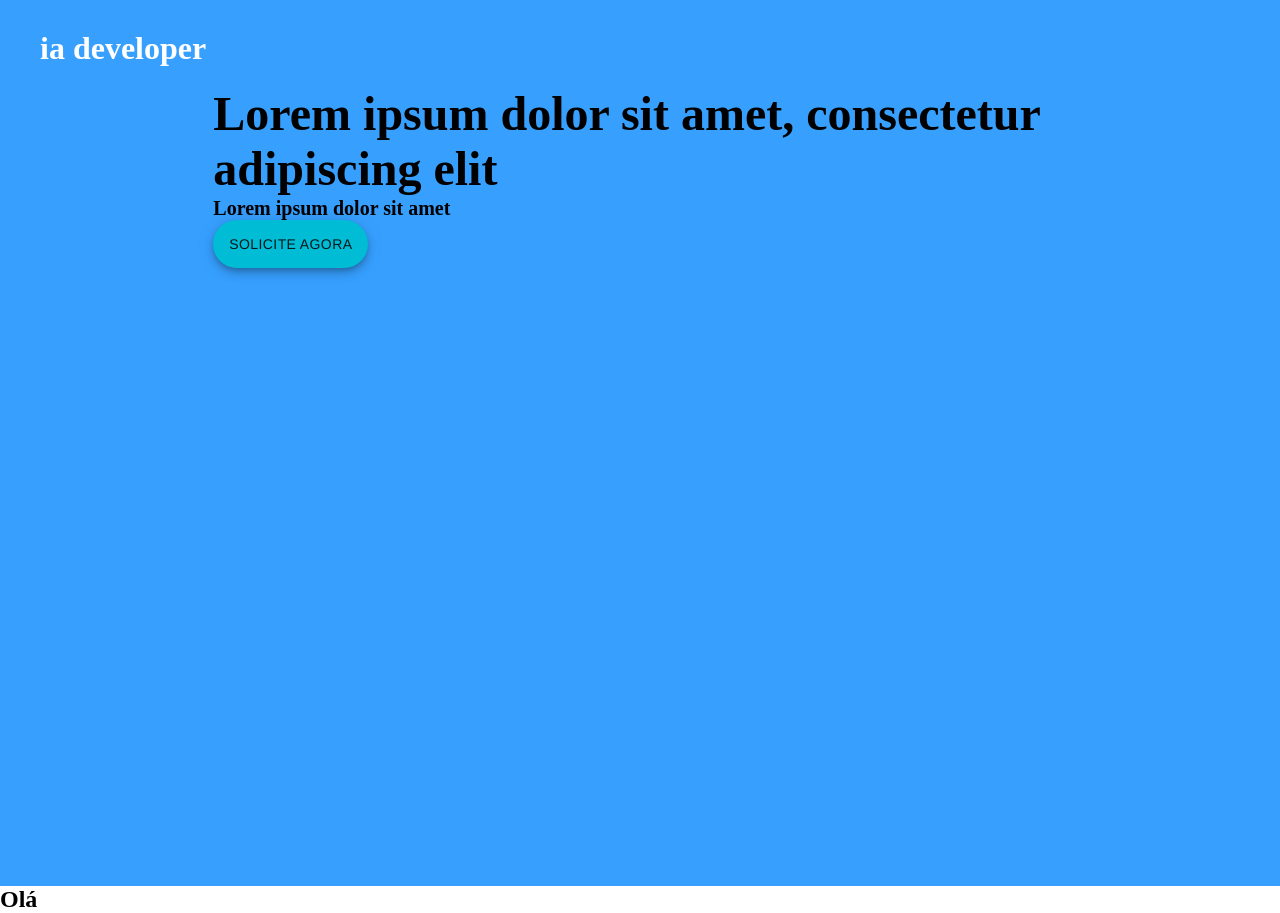
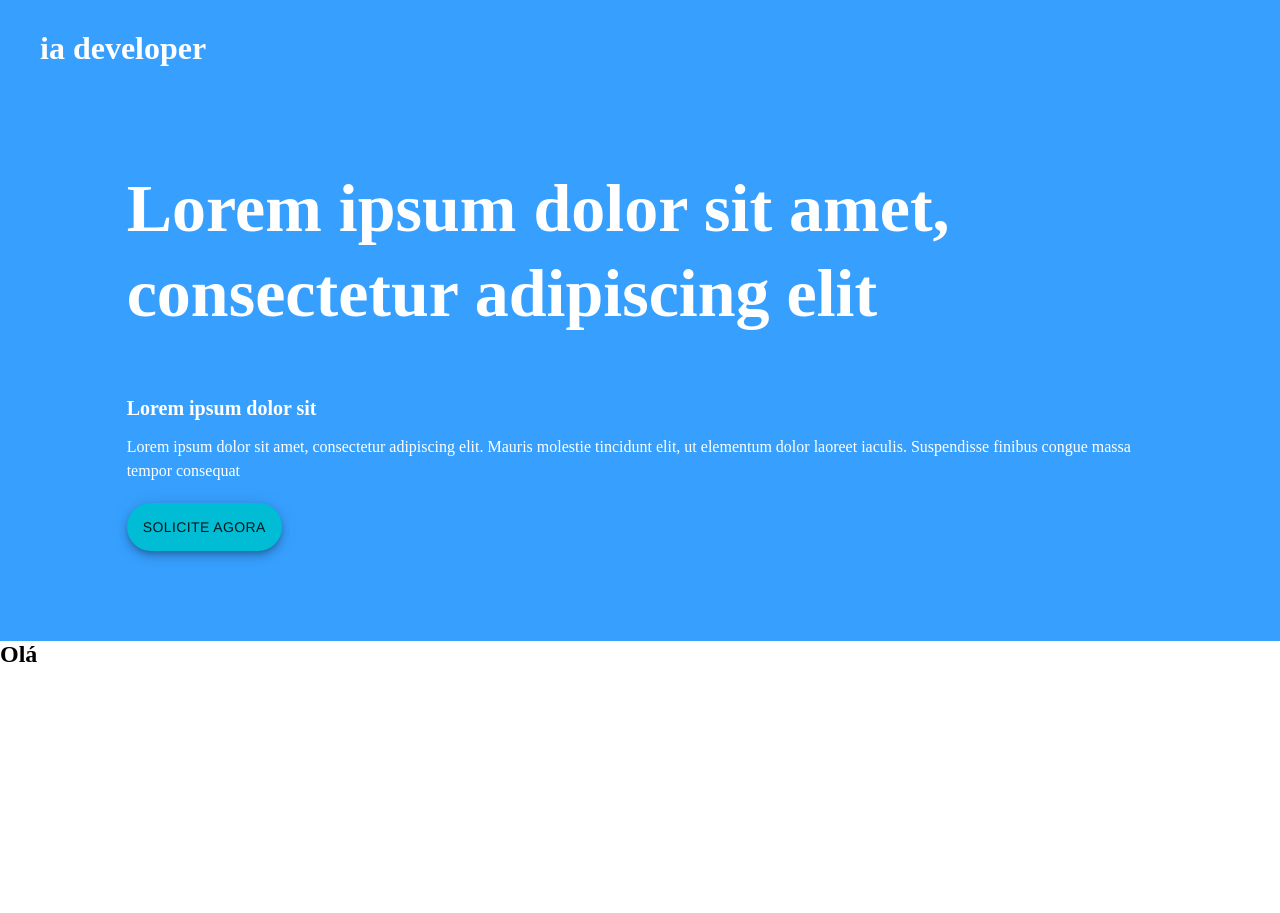
Before and after one commit to JonasBarros1998/landingpage, a Next.js app: page / in a window 1280 px wide. After the commit the page ends 800 px from the top, so only its background shows below. Built offline with nearby package versions, Linux system fonts and the light colour scheme; a web font is replaced by a local one.

Commit message:
Finalizando o desenvolvimento do banner

```diff
--- a/components/banner/Banner.jsx
+++ /dev/null
@@ -1,25 +0,0 @@
-import React from 'react';
-import { BannerStyled, SubTitle, Title, ColorButton } from './styled/BannerStyled';
-import Grid from '@material-ui/core/Grid'
-
-function Banner() {
-  return (
-    <Grid container>
-      <Grid item xs={12}>
-
-        <BannerStyled>
-          <Grid container justify="center">
-            <Grid item xs={8}>
-              <Title>Lorem ipsum dolor sit amet, consectetur adipiscing elit</Title>
-              <SubTitle>Lorem ipsum dolor sit amet</SubTitle>
-              <ColorButton variant="extended" color="primary">Solicite Agora</ColorButton>
-            </Grid>
-          </Grid>
-        </BannerStyled>
-
-      </Grid>
-    </Grid>
-  )
-}
-
-export default Banner;
--- /dev/null
+++ b/components/banner/Banner.tsx
@@ -0,0 +1,31 @@
+import React from 'react';
+import { BannerStyled, SubTitle, Title, ColorButton, Content, Description } from './styled/BannerStyled';
+import Grid from '@material-ui/core/Grid'
+
+function Banner() {
+  return (
+    <Grid container>
+      <Grid item xs={12}>
+
+        <BannerStyled>
+          <Grid container justify="center">
+            <Grid item xs={10}>
+              <Content>
+                <Title>Lorem ipsum dolor sit amet, consectetur adipiscing elit</Title>
+                <SubTitle>Lorem ipsum dolor sit</SubTitle>
+                <Description>Lorem ipsum dolor sit amet,
+                  consectetur adipiscing elit. Mauris molestie
+                  tincidunt elit, ut elementum dolor laoreet iaculis.
+                  Suspendisse finibus congue massa tempor consequat</Description>
+                <ColorButton variant="extended" color="primary">Solicite Agora</ColorButton>
+              </Content>
+            </Grid>
+          </Grid>
+        </BannerStyled>
+
+      </Grid>
+    </Grid>
+  )
+}
+
+export default Banner;
--- a/components/banner/styled/BannerStyled.ts
+++ b/components/banner/styled/BannerStyled.ts
@@ -16,21 +16,38 @@ const ColorButton = withStyles((theme: Theme) => ({
 const BannerStyled = styled.div`
   background-color: #37a0ff;
   background-size: cover;
-  height: 100vh;
+  height: auto;
   width: 100%;
+  padding: 30px 0 90px 0;
 `;
 
 const SubTitle = styled.h4`
+  color: white;
   font-family: 'Roboto';
   font-weight: 700;
   font-size: 20px;
   line-height: 24px;
+  margin: 20px 0 15px 0;
 `;
 
 const Title = styled.h1`
+  color: white;
   font-family: 'Roboto';
   font-weight: 700;
-  font-size: 48px;
+  font-size: 68px;
+  line-height: 85px;
+  margin: 0 0 60px 0;
 `;
 
-export {BannerStyled, SubTitle, Title, ColorButton};
+const Description = styled.p`
+  font-family: 'roboto';
+  color: white;
+  line-height: 24px;
+  margin: 0 0 20px 0;
+`;
+
+const Content = styled.div`
+  padding: 50px 0 0 20px;
+`;
+
+export {BannerStyled, SubTitle, Title, ColorButton, Content, Description};
--- a/pages/index.tsx
+++ b/pages/index.tsx
@@ -1,5 +1,5 @@
 import GlobalStyle from '../components/GlobalStyle';
-import Banner from '../components/banner/Banner.jsx';
+import Banner from '../components/banner/Banner';
 import MainMenu from '../components/main-menu/MainMenu'
 
 export default function Home() {
--- a/tsconfig.json
+++ b/tsconfig.json
@@ -68,7 +68,7 @@
     "next-env.d.ts",
     "**/*.ts",
     "**/*.tsx"
-, "components/banner/Banner.jsx"  ],
+, "components/banner/Banner.tsx"  ],
   "exclude": [
     "node_modules"
   ]
```
